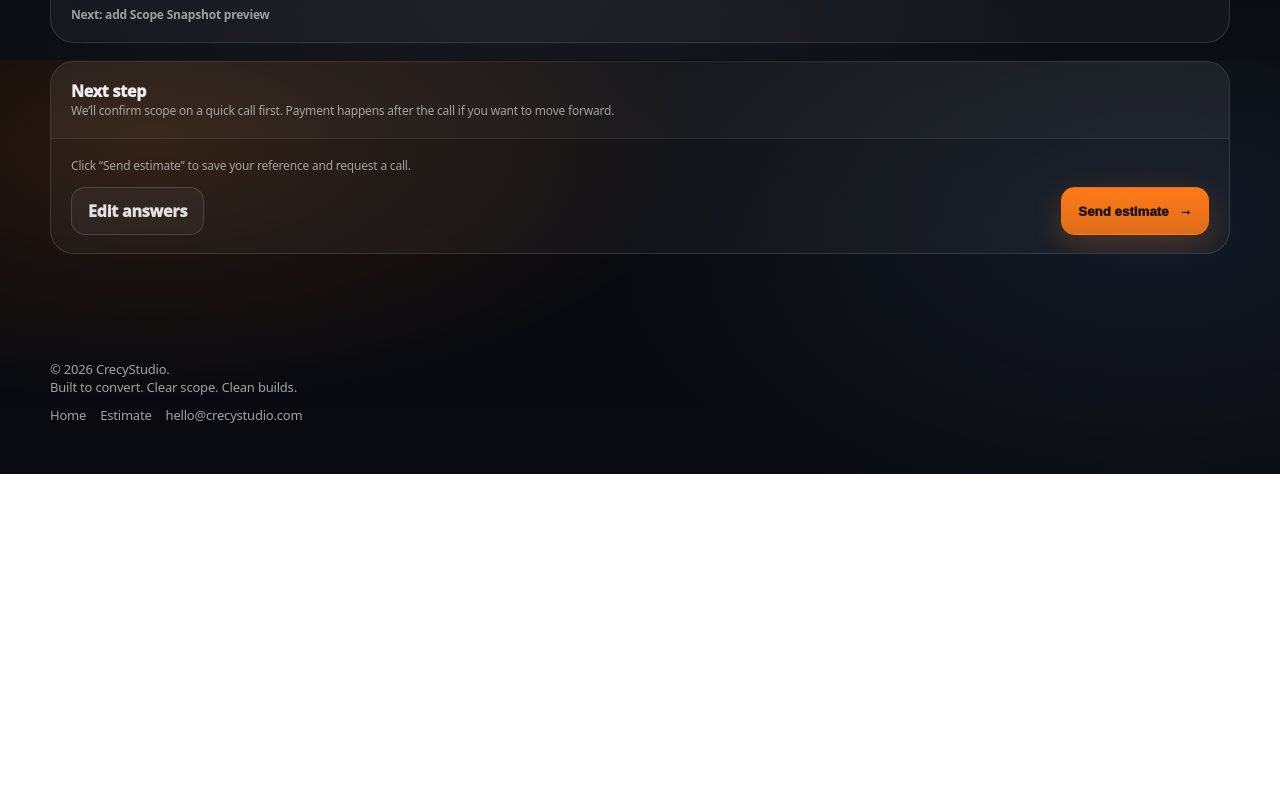
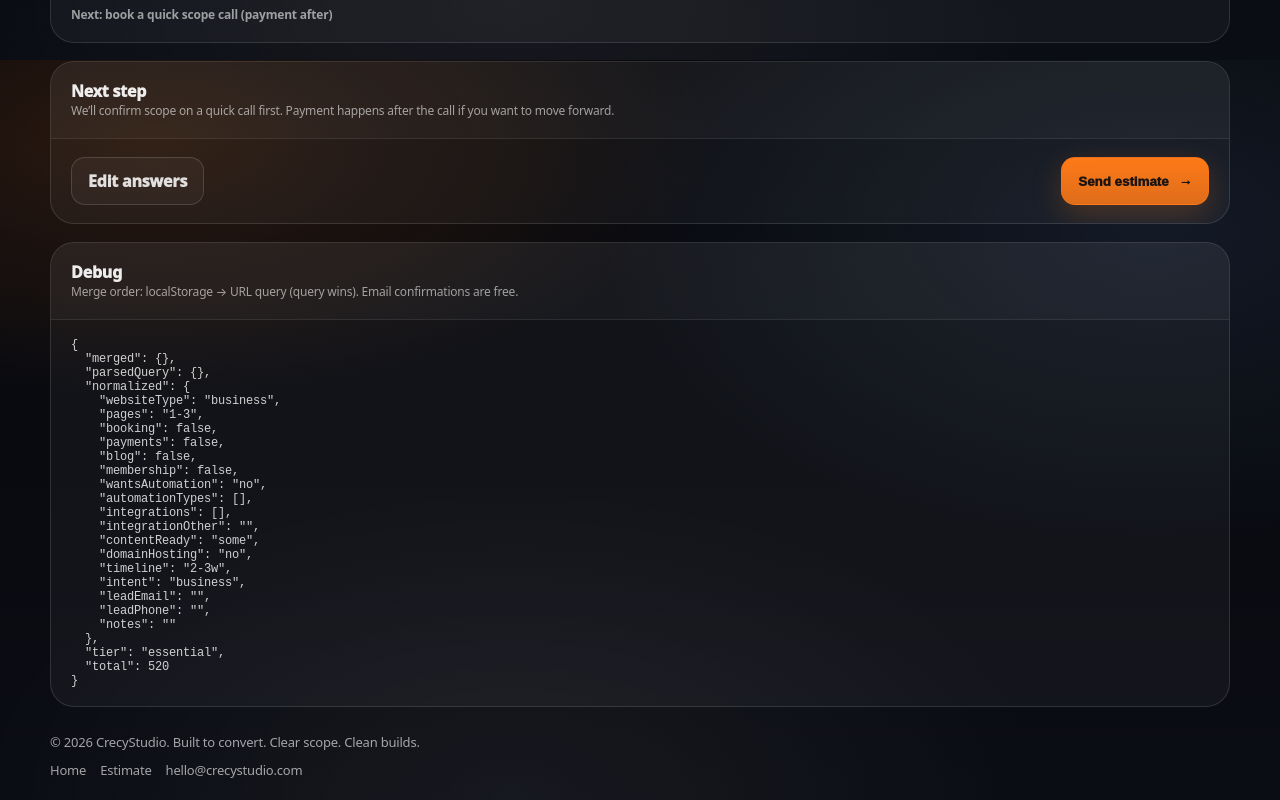
Before and after one commit to kkoly10/website-builder, a Next.js app: page /estimate in a window 1280 px wide. Shown: the part 740-1540 px from the top of the page. Before the commit the page ends 1214 px from the top, so only its background shows below. Built offline with nearby package versions, Linux system fonts and the light colour scheme.

Commit message:
Update EstimateClient.tsx

```diff
--- a/app/estimate/EstimateClient.tsx
+++ b/app/estimate/EstimateClient.tsx
@@ -3,7 +3,7 @@
 
 import Link from "next/link";
 import { useEffect, useMemo, useState } from "react";
-import { useSearchParams } from "next/navigation";
+import { useSearchParams, useRouter } from "next/navigation";
 
 type YesNo = "yes" | "no";
 type PagesBucket = "1" | "1-3" | "4-6" | "6-8" | "9+";
@@ -80,10 +80,7 @@ function splitList(v: any): string[] {
   if (Array.isArray(v)) return v.map(String).map((x) => x.trim()).filter(Boolean);
   const s = String(v ?? "").trim();
   if (!s) return [];
-  return s
-    .split(",")
-    .map((x) => x.trim())
-    .filter(Boolean);
+  return s.split(",").map((x) => x.trim()).filter(Boolean);
 }
 
 function parsePagesMax(raw: any): { max: number; raw: string } {
@@ -110,10 +107,21 @@ function bucketPages(max: number): PagesBucket {
   return "9+";
 }
 
+/**
+ * Price model (your vision):
+ * - pages=1 => base 225 always (add-ons stack)
+ * - pages=1–3 => base 400 always (add-ons stack)
+ * - pages=4–6 => base 550 + add-ons
+ * - pages=6–8 => base 550 + scope bump + add-ons
+ * - pages=9+ => base 550 + bigger scope bump + add-ons
+ *
+ * Included rules:
+ * - Email confirmations is free
+ * - Blog is $0 when pages >= 4–6 (light blog)
+ */
 function computeEstimate(n: Normalized) {
   const lines: BreakdownLine[] = [];
 
-  // Base + scope
   let base = 0;
   let scopeBump = 0;
 
@@ -137,7 +145,7 @@ function computeEstimate(n: Normalized) {
     }
   }
 
-  // Website type adjustments
+  // Website type adjustments (small)
   if (n.websiteType === "ecommerce") {
     lines.push({ label: "Ecommerce baseline", amount: 150 });
   } else if (n.websiteType === "portfolio") {
@@ -177,7 +185,7 @@ function computeEstimate(n: Normalized) {
     }
   }
 
-  // Integrations
+  // Integrations (Stripe/PayPal/Calendly infer features)
   const integrations = [...n.integrations];
   const hasStripe = integrations.includes("Stripe payments");
   const hasPayPal = integrations.includes("PayPal payments");
@@ -218,12 +226,8 @@ function computeEstimate(n: Normalized) {
   if (n.domainHosting === "yes") lines.push({ label: "Domain/hosting handled by client", amount: 0 });
 
   const total = lines.reduce((sum, l) => sum + l.amount, 0);
-
   const low = Math.max(0, Math.round(total * 0.90));
   const high = Math.max(low + 1, Math.round(total * 1.15));
-
-  const hasPaidAutomation = paidAutoTypes.length > 0;
-  const hasPaidIntegrations = paidIntegrationCount > 0;
 
   const pagesMax =
     n.pages === "1" ? 1 :
@@ -233,8 +237,10 @@ function computeEstimate(n: Normalized) {
     12;
 
   let tier: "essential" | "growth" | "premium" = "essential";
+  const hasPaidAutomation = paidAutoTypes.length > 0;
+
   if (pagesMax >= 9 || n.payments || n.membership || hasPaidAutomation) tier = "premium";
-  else if (pagesMax >= 4 || n.booking || hasPaidIntegrations || n.websiteType === "ecommerce") tier = "growth";
+  else if (pagesMax >= 4 || n.booking || paidIntegrationCount > 0 || n.websiteType === "ecommerce") tier = "growth";
   else tier = total > 850 ? "growth" : "essential";
 
   return { total, low, high, lines, tier };
@@ -242,22 +248,18 @@ function computeEstimate(n: Normalized) {
 
 export default function EstimateClient() {
   const sp = useSearchParams();
+  const router = useRouter();
 
   const [loadedFromLocalStorage, setLoadedFromLocalStorage] = useState<any>(null);
 
-  const [saving, setSaving] = useState(false);
-  const [saveError, setSaveError] = useState<string | null>(null);
-  const [saved, setSaved] = useState<{ quoteId: string; publicToken: string } | null>(null);
+  const [sending, setSending] = useState(false);
+  const [sendError, setSendError] = useState<string | null>(null);
+  const [saved, setSaved] = useState<{ quoteId: string; publicToken?: string } | null>(null);
 
   useEffect(() => {
     try {
       const raw = window.localStorage.getItem(LS_KEY);
-      if (!raw) {
-        setLoadedFromLocalStorage(null);
-        return;
-      }
-      const parsed = JSON.parse(raw);
-      setLoadedFromLocalStorage(parsed && typeof parsed === "object" ? parsed : null);
+      setLoadedFromLocalStorage(raw ? JSON.parse(raw) : null);
     } catch {
       setLoadedFromLocalStorage(null);
     }
@@ -268,7 +270,6 @@ export default function EstimateClient() {
     const get = (k: string) => sp.get(k);
 
     const q: any = {};
-
     if (has("websiteType")) q.websiteType = get("websiteType");
     if (has("pages")) q.pages = get("pages");
 
@@ -304,7 +305,6 @@ export default function EstimateClient() {
   const normalized: Normalized = useMemo(() => {
     const { max } = parsePagesMax(merged.pages);
     const pages = bucketPages(max);
-    const integrations = splitList(merged.integrations);
 
     return {
       websiteType: normWebsiteType(merged.websiteType),
@@ -318,7 +318,7 @@ export default function EstimateClient() {
       wantsAutomation: normYesNo(merged.wantsAutomation, "no"),
       automationTypes: splitList(merged.automationTypes),
 
-      integrations,
+      integrations: splitList(merged.integrations),
       integrationOther: String(merged.integrationOther ?? "").trim(),
 
       contentReady: normContentReady(merged.contentReady),
@@ -338,44 +338,27 @@ export default function EstimateClient() {
   const headerMessage =
     "One-page starter from $225 (no paid add-ons). 1–3 pages from $400 (no paid add-ons). 4–6 pages start at $550 + add-ons. We’ll confirm final scope together before you pay a deposit.";
 
-  async function saveQuote() {
-    setSaveError(null);
+  async function sendEstimate() {
+    setSendError(null);
+    setSaved(null);
 
-    if (!normalized.leadEmail || !normalized.leadEmail.includes("@")) {
-      setSaveError("Missing a valid email. Please go back and enter your email.");
+    const email = normalized.leadEmail.trim();
+    if (!email || !email.includes("@")) {
+      setSendError("Please go back and enter a valid email first.");
       return;
     }
 
-    setSaving(true);
+    setSending(true);
     try {
-      const scopeSnapshot = {
-        websiteType: normalized.websiteType,
-        pages: normalized.pages,
-        features: [
-          normalized.booking && "Booking",
-          normalized.payments && "Payments",
-          normalized.blog && "Blog",
-          normalized.membership && "Membership",
-        ].filter(Boolean),
-        contentReady: normalized.contentReady,
-        domainHosting: normalized.domainHosting,
-        timeline: normalized.timeline,
-        intent: normalized.intent,
-        notes: normalized.notes,
-      };
-
       const res = await fetch("/api/submit-estimate", {
         method: "POST",
         headers: { "Content-Type": "application/json" },
         body: JSON.stringify({
           source: "estimate",
-          lead: {
-            email: normalized.leadEmail,
-            phone: normalized.leadPhone || undefined,
-          },
-          intakeRaw: merged,
+          lead: { email, phone: normalized.leadPhone || undefined },
+          intakeRaw: merged ?? {},
           intakeNormalized: normalized,
-          scopeSnapshot,
+          scopeSnapshot: {}, // placeholder for next step
           estimate: {
             total: estimate.total,
             low: estimate.low,
@@ -383,21 +366,26 @@ export default function EstimateClient() {
             tierRecommended: estimate.tier,
           },
           debug: {
+            merged,
             parsedQuery,
-            savedFrom: "EstimateClient",
-            note: "Email confirmations are free.",
           },
         }),
       });
 
       const json = await res.json();
-      if (!res.ok) throw new Error(json?.error || "Failed to save quote.");
+      if (!res.ok) throw new Error(json?.error || "Failed to save estimate.");
 
-      setSaved({ quoteId: json.quoteId, publicToken: json.publicToken });
+      const quoteId = String(json.quoteId);
+      const publicToken = json.publicToken ? String(json.publicToken) : undefined;
+
+      setSaved({ quoteId, publicToken });
+
+      // send them to book-first flow immediately
+      router.push(`/book?quoteId=${encodeURIComponent(quoteId)}`);
     } catch (e: any) {
-      setSaveError(e?.message || "Something went wrong.");
+      setSendError(e?.message || "Failed to save estimate.");
     } finally {
-      setSaving(false);
+      setSending(false);
     }
   }
 
@@ -409,7 +397,6 @@ export default function EstimateClient() {
       </div>
 
       <div style={{ height: 12 }} />
-
       <h1 className="h1">Your estimate</h1>
       <p className="p" style={{ maxWidth: 900, marginTop: 10 }}>
         {headerMessage}
@@ -468,7 +455,7 @@ export default function EstimateClient() {
           </div>
 
           <div className="smallNote" style={{ marginTop: 8, fontWeight: 900 }}>
-            Next: add Scope Snapshot preview
+            Next: book a quick scope call (payment after)
           </div>
         </div>
       </section>
@@ -484,40 +471,64 @@ export default function EstimateClient() {
         </div>
 
         <div className="panelBody" style={{ display: "grid", gap: 12 }}>
-          {saveError ? <div style={{ color: "#ff6b6b", fontWeight: 900 }}>{saveError}</div> : null}
-
-          {saved ? (
-            <div className="smallNote">
-              ✅ Saved. Your reference ID is <code>{saved.quoteId}</code>.
-            </div>
-          ) : (
-            <div className="smallNote">
-              Click “Send estimate” to save your reference and request a call.
+          {sendError && (
+            <div className="smallNote" style={{ color: "#ffb4b4", fontWeight: 900 }}>
+              {sendError}
             </div>
           )}
 
-          <div className="row" style={{ justifyContent: "space-between", flexWrap: "wrap", gap: 10 }}>
+          {saved && (
+            <div className="smallNote" style={{ fontWeight: 900 }}>
+              Saved ✅ Reference: <code>{saved.publicToken ?? saved.quoteId}</code>
+            </div>
+          )}
+
+          <div className="row" style={{ justifyContent: "space-between" }}>
             <Link className="btn btnGhost" href="/build">
               Edit answers
             </Link>
 
-            {!saved ? (
-              <button className="btn btnPrimary" onClick={saveQuote} disabled={saving}>
-                {saving ? "Saving…" : "Send estimate"} <span className="btnArrow">→</span>
-              </button>
-            ) : (
-              <Link
-                className="btn btnPrimary"
-                href={`/book?quoteId=${encodeURIComponent(saved.quoteId)}&t=${encodeURIComponent(
-                  saved.publicToken
-                )}&email=${encodeURIComponent(normalized.leadEmail)}&phone=${encodeURIComponent(normalized.leadPhone || "")}`}
-              >
-                Request a call <span className="btnArrow">→</span>
-              </Link>
-            )}
+            <button className="btn btnPrimary" onClick={sendEstimate} disabled={sending}>
+              {sending ? "Sending..." : "Send estimate"} <span className="btnArrow">→</span>
+            </button>
           </div>
         </div>
       </section>
+
+      <div style={{ height: 18 }} />
+
+      <section className="panel">
+        <div className="panelHeader">
+          <div style={{ fontWeight: 950 }}>Debug</div>
+          <div className="smallNote">Merge order: localStorage → URL query (query wins). Email confirmations are free.</div>
+        </div>
+        <div className="panelBody">
+          <pre
+            style={{
+              margin: 0,
+              whiteSpace: "pre-wrap",
+              wordBreak: "break-word",
+              fontSize: 12,
+              color: "rgba(255,255,255,0.80)",
+            }}
+          >
+{JSON.stringify(
+  { merged, parsedQuery, normalized, tier: estimate.tier, total: estimate.total },
+  null,
+  2
+)}
+          </pre>
+        </div>
+      </section>
+
+      <div className="footer">
+        © {new Date().getFullYear()} CrecyStudio. Built to convert. Clear scope. Clean builds.
+        <div className="footerLinks">
+          <Link href="/">Home</Link>
+          <Link href="/estimate">Estimate</Link>
+          <a href="mailto:hello@crecystudio.com">hello@crecystudio.com</a>
+        </div>
+      </div>
     </main>
   );
 }
```
